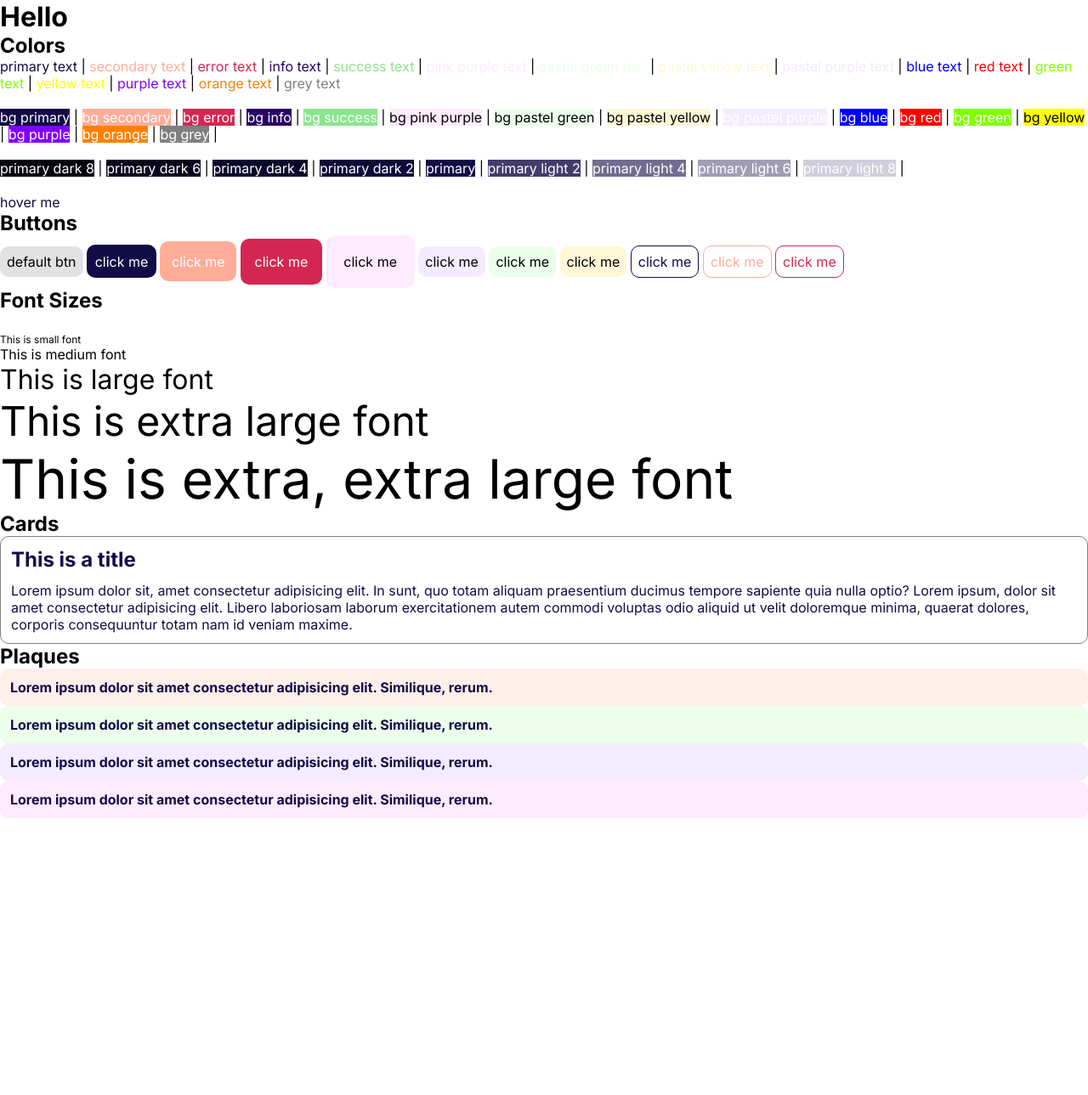
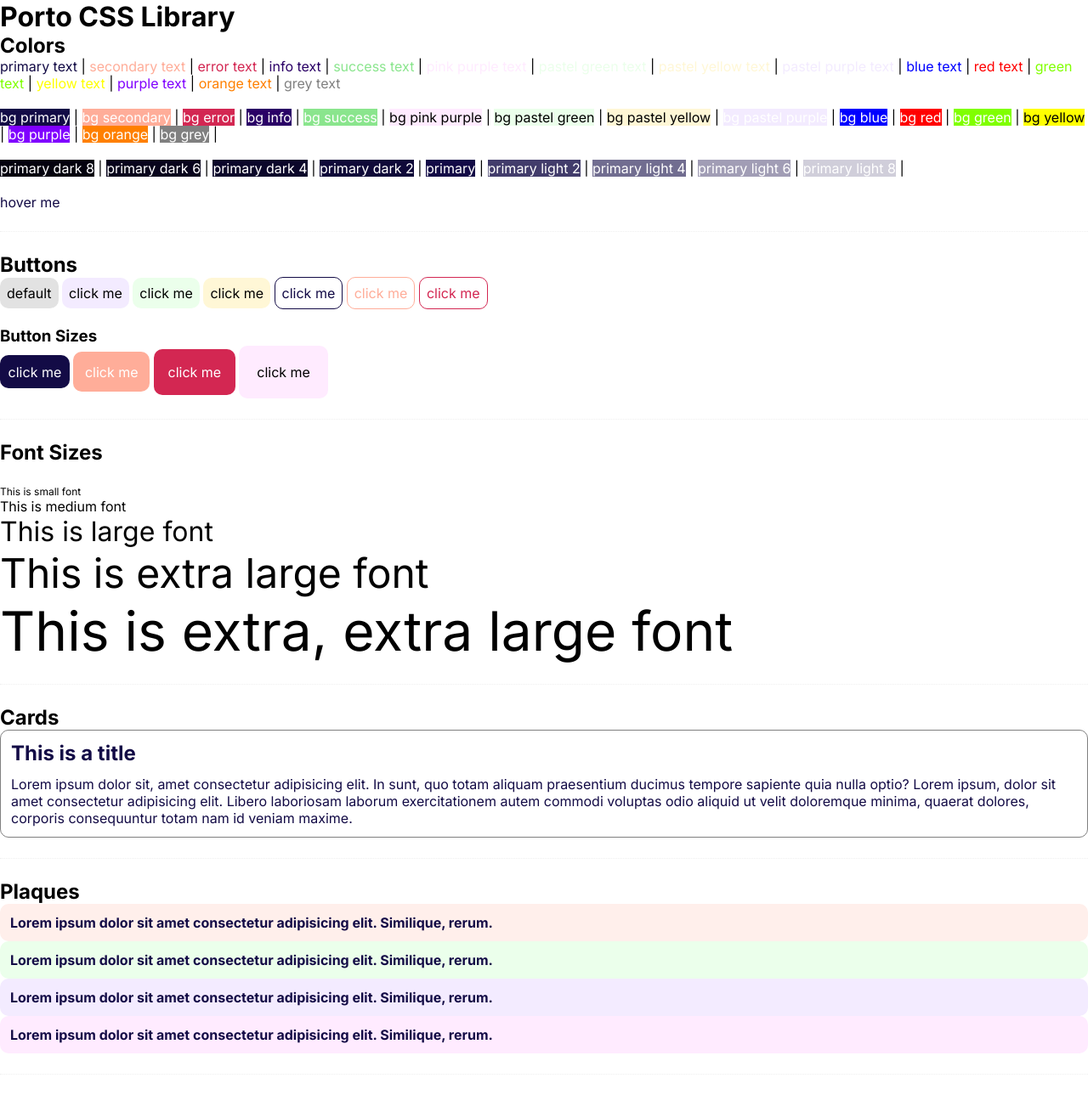
Before and after one commit to Amelss/portocss, a website: page index.html in a window 1280 px wide. Shown: the whole page at 85% size. Before the commit the page ends 963 px from the top, so only its background shows below. Drawn offline with Linux system fonts and the light colour scheme.

Commit message:
splitting out buttons into sizes

```diff
--- a/index.html
+++ b/index.html
@@ -7,7 +7,7 @@
     <title>Porto CSS</title>
 </head>
 <body>
-    <h1 class="heading">Hello </h1>
+    <h1 class="heading">Porto CSS Library </h1>
 
     <!-----colors------>
 
@@ -62,19 +62,25 @@
 
      <br><br>
     <a href="#" class="text-primary text-hover-orange-light-1">hover me</a>
+
+    <hr class="mb-2 mt-2">
     <!-----buttons------>
     <h2>Buttons</h2>
-    <a href="#" class="btn btn-base">default btn</a>
-    <a href="#" class="btn-primary text-white btn-sm">click me</a>
-    <a href="#" class="btn-secondary text-white btn-md">click me</a>
-    <a href="#" class="btn-error text-white btn-lg">click me</a>
-    <a href="#" class="btn-pink-purple text-black btn-xl">click me</a>
+    <a href="#" class="btn btn-base">default</a>
     <a href="#" class="btn-pastel-purple text-black">click me</a>
     <a href="#" class="btn-pastel-green text-black">click me</a>
     <a href="#" class="btn-pastel-yellow text-black">click me</a>
     <a href="#" class="btn-outlined-primary text-primary text-hover-white">click me</a>
     <a href="#" class="btn-outlined-secondary text-secondary text-hover-white">click me</a>
     <a href="#" class="btn-outlined-error text-error text-hover-white">click me</a>
+    <br></br>
+    <h3>Button Sizes</h3>
+    <a href="#" class="btn-primary text-white btn-sm">click me</a>
+    <a href="#" class="btn-secondary text-white btn-md">click me</a>
+    <a href="#" class="btn-error text-white btn-lg">click me</a>
+    <a href="#" class="btn-pink-purple text-black btn-xl">click me</a>
+
+     <hr class="mb-2 mt-2">
 
     <!-----font sizes----->
     <h2 class="mb-2">Font Sizes</h2>
@@ -83,12 +89,18 @@
     <div class="font-lg">This is large font</div>
     <div class="font-xl">This is extra large font</div>
     <div class="font-xxl">This is extra, extra large font</div>
+
+     <hr class="mb-2 mt-2">
+
     <!-----cards------>
     <h2>Cards</h2>
     <div class="card">
       <h1 class="card-title">This is a title</h1>
       <p class="card-body">Lorem ipsum dolor sit, amet consectetur adipisicing elit. In sunt, quo totam aliquam praesentium ducimus tempore sapiente quia nulla optio? Lorem ipsum, dolor sit amet consectetur <a href="">adipisicing elit</a>. Libero laboriosam laborum exercitationem autem commodi voluptas odio aliquid ut velit doloremque minima, quaerat dolores, corporis consequuntur totam nam id veniam maxime.</p>
     </div>
+
+     <hr class="mb-2 mt-2">
+
     <!-----plaques----->
     <h2>Plaques</h2>
     <div class="plaque plaque-new-beige">
@@ -103,6 +115,9 @@
        <div class="plaque plaque-pink-purple">
       <p class="plaque-body">Lorem ipsum dolor sit amet consectetur adipisicing elit. Similique, rerum.</p>
     </div>
+
+     <hr class="mb-2 mt-2">
+
     <!-----grid- system----->
     <!-----utilities------>
 
```
